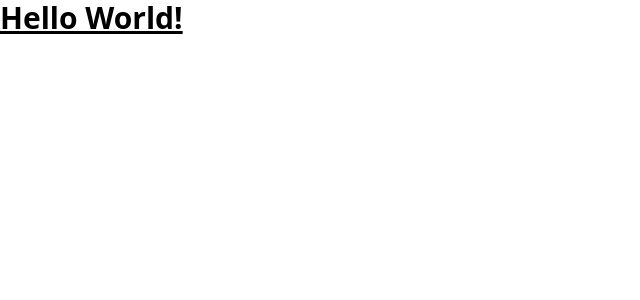
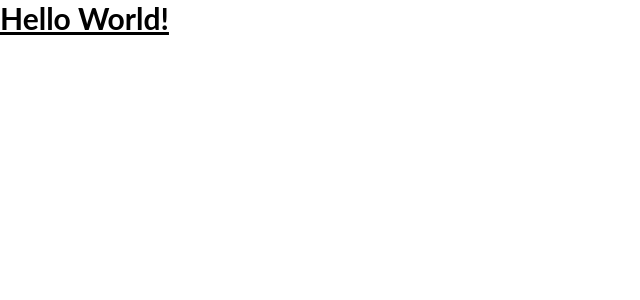
Before and after one commit to BashirRezaiee/shareme_frontend, a React (Create React App) app: page / in a window 1280 px wide. Shown: the top 300 px of the page, without its empty margins (0-640 px from the left). Built offline with nearby package versions, Linux system fonts and the light colour scheme.

Commit message:
Add some general css

```diff
--- a/src/index.css
+++ b/src/index.css
@@ -1,3 +1,11 @@
 @tailwind base;
 @tailwind components;
 @tailwind utilities;
+
+body {
+    font-family: 'Lato', sans-serif;
+}
+
+.hide-scrollbar::-webkit-scrollbar {
+    display: none;
+}
```
